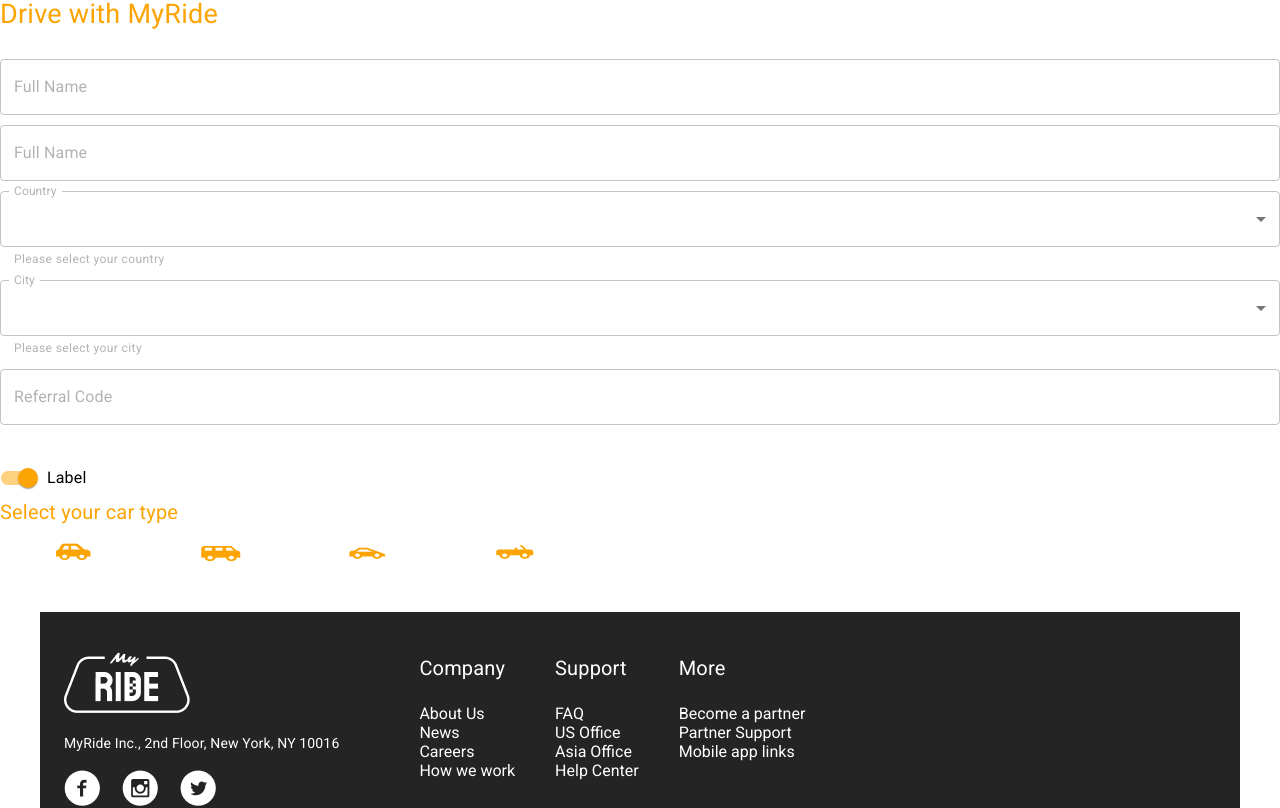
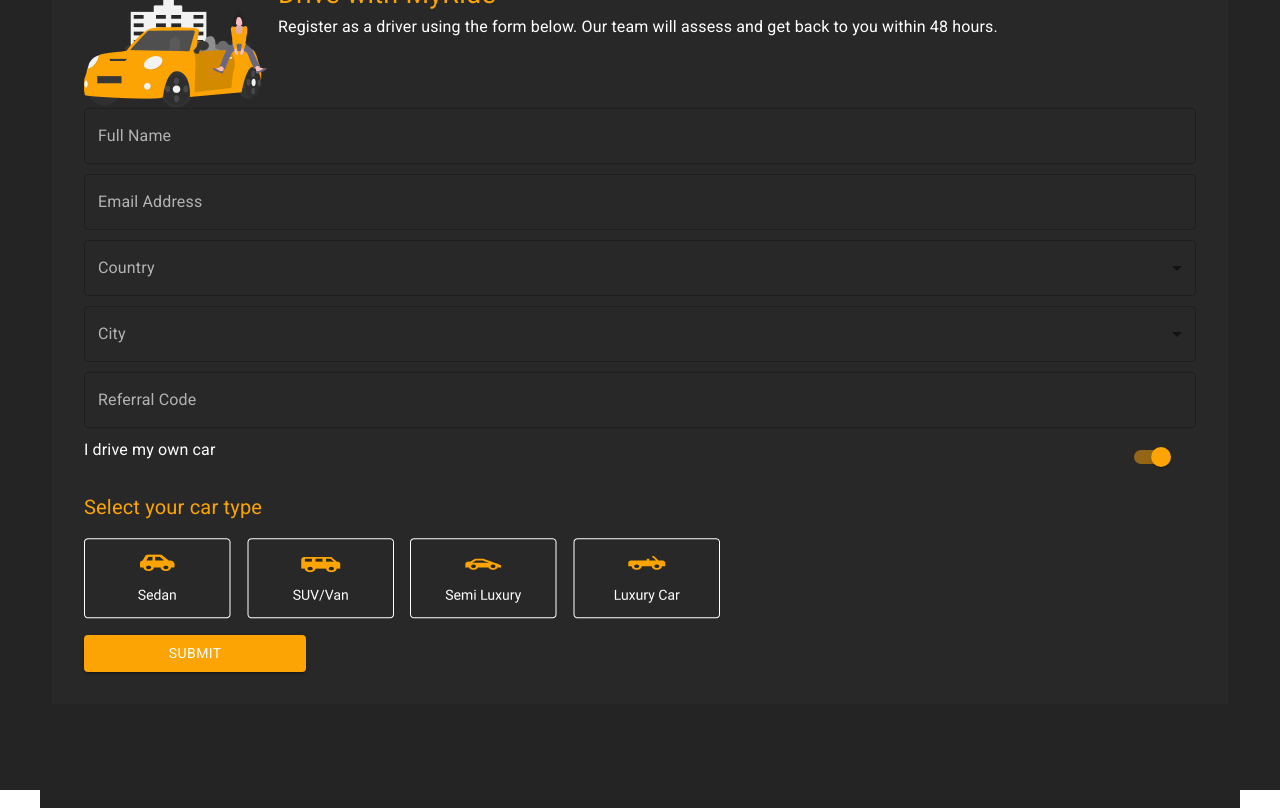
Before and after one commit to viviancol/desafio3-compassuol, a React (Vite) app: page / in a window 1280 px wide. Shown: the part 1540-2348 px from the top of the page. Built offline with nearby package versions, Linux system fonts and the light colour scheme.

Commit message:
fix: included FormControl and style

```diff
--- a/src/components/form/Form.tsx
+++ b/src/components/form/Form.tsx
@@ -1,11 +1,12 @@
 import React from 'react'
-import { Box, Stack, Typography, TextField, FormControlLabel, Switch } from '@mui/material'
+import { Box, Stack, Typography, TextField, FormControlLabel, Switch, Button, FormControl } from '@mui/material'
 
 
 const Form: React.FC = () => {
   return (
-    <Stack>
-      <Box>
+    <Stack sx={{bgcolor:'#242424', display:'flex', flexDirection:'column', padding:'2rem'}}>
+      <FormControl sx={{bgcolor:'#282828', my:'54px', mx:'20px', padding:'2rem'}}>
+        <Box sx={{display:'flex', flexDirection:'row', alignItems:'start'}}>
             <img
               src="../public/Popup image.png"
               alt="Imagem formulario registro de carro"
@@ -31,7 +32,7 @@
               get back to you within 48 hours.
             </Typography>
           </Box>
-
+        </Box>
         <Box>
           <TextField
             style={{
@@ -51,8 +52,8 @@
               width: "100%",
               marginBottom: "10px",
             }}
-            label="Full Name"
-            placeholder="Full Name"
+            label="Email Address"
+            placeholder="Email Address"
             variant="outlined"
             inputProps={{
               style: { color: "#FBA403" },
@@ -68,8 +69,8 @@
             select
             label="Country"
             placeholder="Country"
-            defaultValue="EUR"
-            helperText="Please select your country"
+            defaultValue=""
+            // helperText="Please select your country"
           >
             {/* {currencies.map((option) => (
               <MenuItem key={option.value} value={option.value}>
@@ -87,8 +88,8 @@
             select
             label="City"
             placeholder="City"
-            defaultValue="EUR"
-            helperText="Please select your city"
+            defaultValue=""
+            // helperText="Please select your city"
           >
             {/* {currencies.map((option) => (
               <MenuItem key={option.value} value={option.value}>
@@ -110,7 +111,7 @@
             }}
           />
 
-          <Box>
+          <Box sx={{display:'flex', flexDirection:'row', justifyContent:'space-between'}}>
             <Typography
               sx={{
                 fontSize: "16px",
@@ -121,27 +122,33 @@
             </Typography>
             <FormControlLabel
               control={<Switch defaultChecked />}
-              label="Label"
+              label=""
             />
           </Box>
           <Typography
             sx={{
               fontSize: "20px",
               color: "#FBA403",
+              my:'1rem'
             }}
             >
             Select your car type
           </Typography>
 
-          <div id="radio-button">
-            <img src="../public/sedan.png" alt="image sedan car" />
-            <img src="../public/suv.png" alt="image suv car" />
-            <img src="../public/semiluxury.png" alt="image semiluxury car" />
-            <img src="../public/luxury.png" alt="image luxury car" />
-          </div>
-
+          <Box sx={{display:'flex', flexDirection:'row', justifyContent:'start'}}>
+            <img style={{marginRight:'1rem'}}
+            src="../public/sedan.png" alt="image sedan car" />
+            <img style={{marginRight:'1rem'}}
+            src="../public/suv.png" alt="image suv car" />
+            <img style={{marginRight:'1rem'}}
+            src="../public/semiluxury.png" alt="image semiluxury car" />
+            <img style={{marginRight:'1rem'}}
+            src="../public/luxury.png" alt="image luxury car" />
           </Box>
+          <Button sx={{mt:'1rem', width:'20%'}}
+          variant="contained">Submit</Button>
         </Box>
+      </FormControl>
     </Stack>
   );
 }
```
Lines whose indentation alone changed are shown as unchanged.
